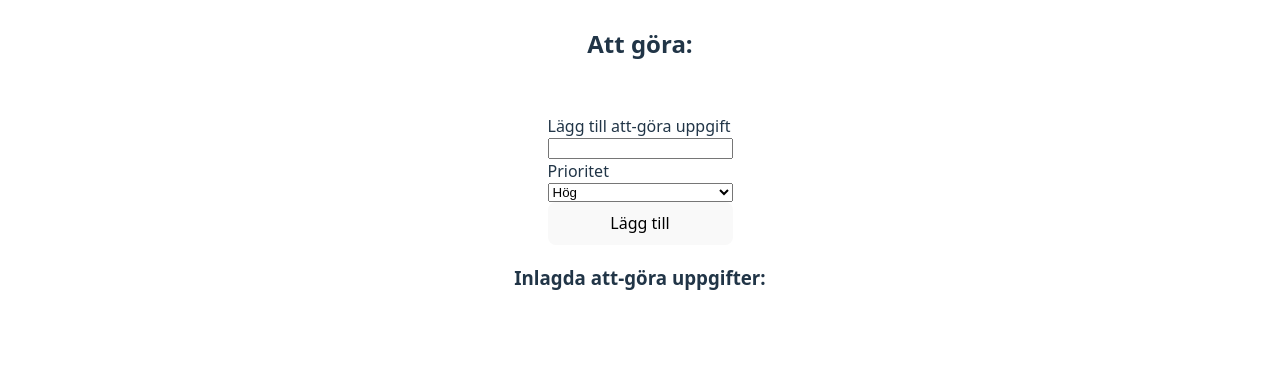
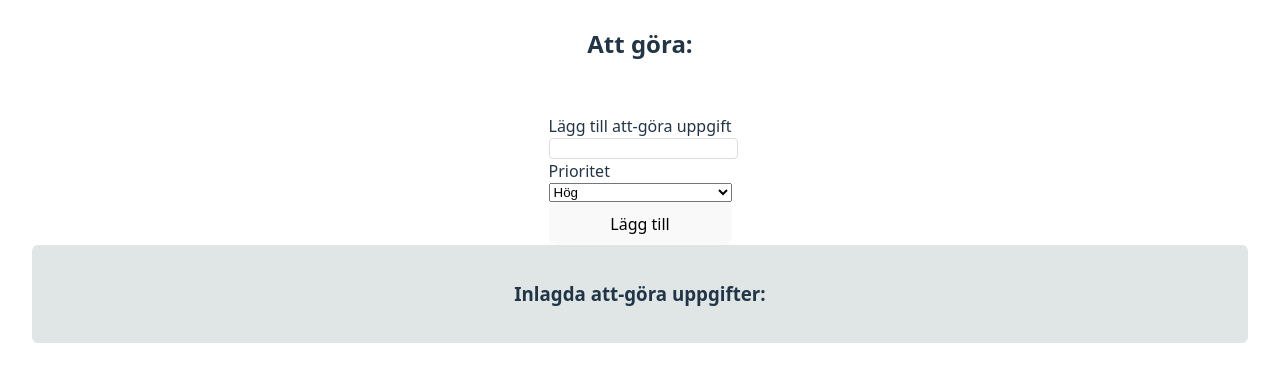
Before and after one commit to veppaan/mom2-ts, a website built with Vite: page mom2/index.html in a window 1280 px wide. Shown: the part 119-500 px from the top of the page. Built offline with nearby package versions, Linux system fonts and the light colour scheme.

Commit message:
Lägger in styling för index

```diff
--- a/mom2/index.html
+++ b/mom2/index.html
@@ -24,8 +24,10 @@
         </select>
         <button type="submit">Lägg till</button>
     </form>
+    <div id="all-section">
     <h3>Inlagda att-göra uppgifter:</h3>
     <section id="all-todos"></section>
+  </div>
     <script type="module">
       import {ToDoList} from "./src/main.ts";
 
--- a/mom2/src/style.css
+++ b/mom2/src/style.css
@@ -98,6 +98,22 @@ body{
   display: flex;
   flex-direction: column;
 }
+#all-section{
+  display: flex;
+  flex-direction: column;
+  align-items: center;
+  justify-content: center;
+  background-color: rgb(223, 230, 229);
+  width: 90%;
+  padding: 1em 2em;
+  border-radius: 6px;
+}
+input[type=text]{
+  width: 100%;
+  border: 1px solid #ddd;
+  border-radius: 4px;
+  height: 1.3em;
+}
 form{
   display: flex;
   flex-direction: column;
```
